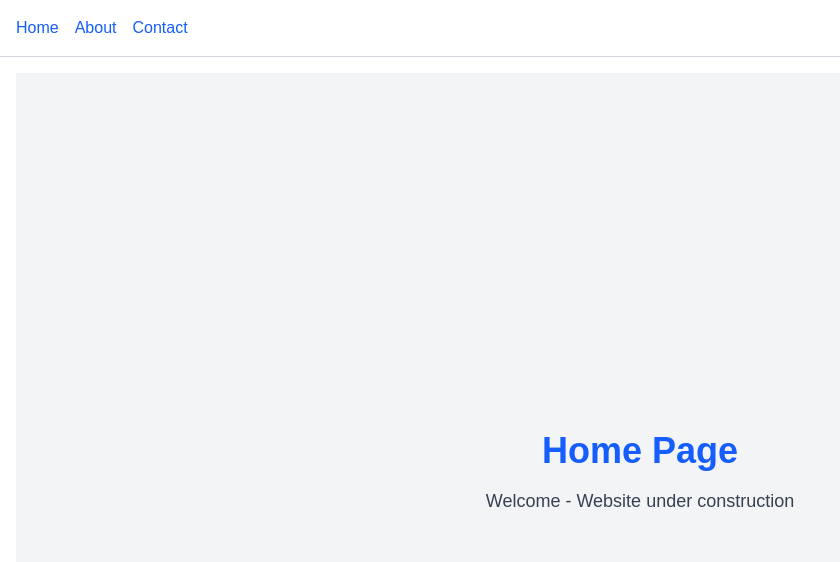
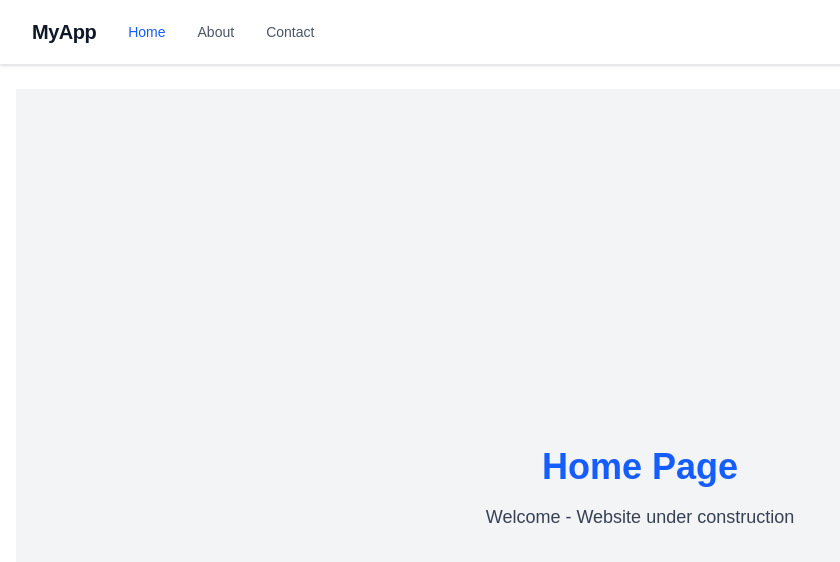
Before and after one commit to Datav1nci/Project1, a Next.js app in the folder my-app/: page / in a window 1280 px wide. Shown: the top 562 px of the page, without its empty margins (0-840 px from the left). Built offline with nearby package versions, Linux system fonts and the light colour scheme.

Commit message:
added components file update doc

```diff
--- a/my-app/src/app/layout.tsx
+++ b/my-app/src/app/layout.tsx
@@ -1,6 +1,6 @@
 import type { Metadata } from "next";
 import { Geist, Geist_Mono } from "next/font/google";
-import Link from "next/link";
+import Nav from "../components/Nav";
 import "./globals.css";
 
 const geistSans = Geist({
@@ -26,27 +26,11 @@ export default function RootLayout({
   return (
     <html lang="en">
       <body
-        className={`${geistSans.variable} ${geistMono.variable} antialiased`}
+        className={`${geistSans.variable} ${geistMono.variable} antialiased bg-gray-50 text-gray-900`}
       >
-        {/* Global Navigation */}
-        <nav className="p-4 border-b border-gray-300 flex space-x-4 bg-white">
-          <Link href="/" className="text-blue-600 hover:underline">
-            Home
-          </Link>
-          <Link href="/about" className="text-blue-600 hover:underline">
-            About
-          </Link>
-          <Link href="/contact" className="text-blue-600 hover:underline">
-            Contact
-          </Link>
-        </nav>
+        <Nav />
+        <main className="max-w-7xl mx-auto px-4 py-6">{children}</main>
 
-        {/* Page Content */}
-        <main className="p-4">
-          {children}
-        </main>
-
-        {/* Service Worker Registration */}
         <script
           dangerouslySetInnerHTML={{
             __html: `
--- /dev/null
+++ b/my-app/src/components/Nav.tsx
@@ -0,0 +1,39 @@
+"use client";
+
+import Link from "next/link";
+import { usePathname } from "next/navigation";
+
+const links = [
+  { href: "/", label: "Home" },
+  { href: "/about", label: "About" },
+  { href: "/contact", label: "Contact" },
+];
+
+export default function Nav() {
+  const pathname = usePathname();
+
+  return (
+    <nav className="w-full bg-white border-b border-gray-200 shadow-sm sticky top-0 z-50">
+      <div className="max-w-7xl mx-auto px-4 sm:px-6 lg:px-8">
+        <div className="flex justify-between h-16 items-center">
+          <div className="flex items-center space-x-8">
+            <span className="text-xl font-bold tracking-tight text-gray-900">MyApp</span>
+            {links.map(({ href, label }) => (
+              <Link
+                key={href}
+                href={href}
+                className={`text-sm font-medium transition-colors ${
+                  pathname === href
+                    ? "text-blue-600"
+                    : "text-gray-600 hover:text-blue-600"
+                }`}
+              >
+                {label}
+              </Link>
+            ))}
+          </div>
+        </div>
+      </div>
+    </nav>
+  );
+}
```
Also changed, not shown: 1 other file (tests, documents, lock files or other folders).
